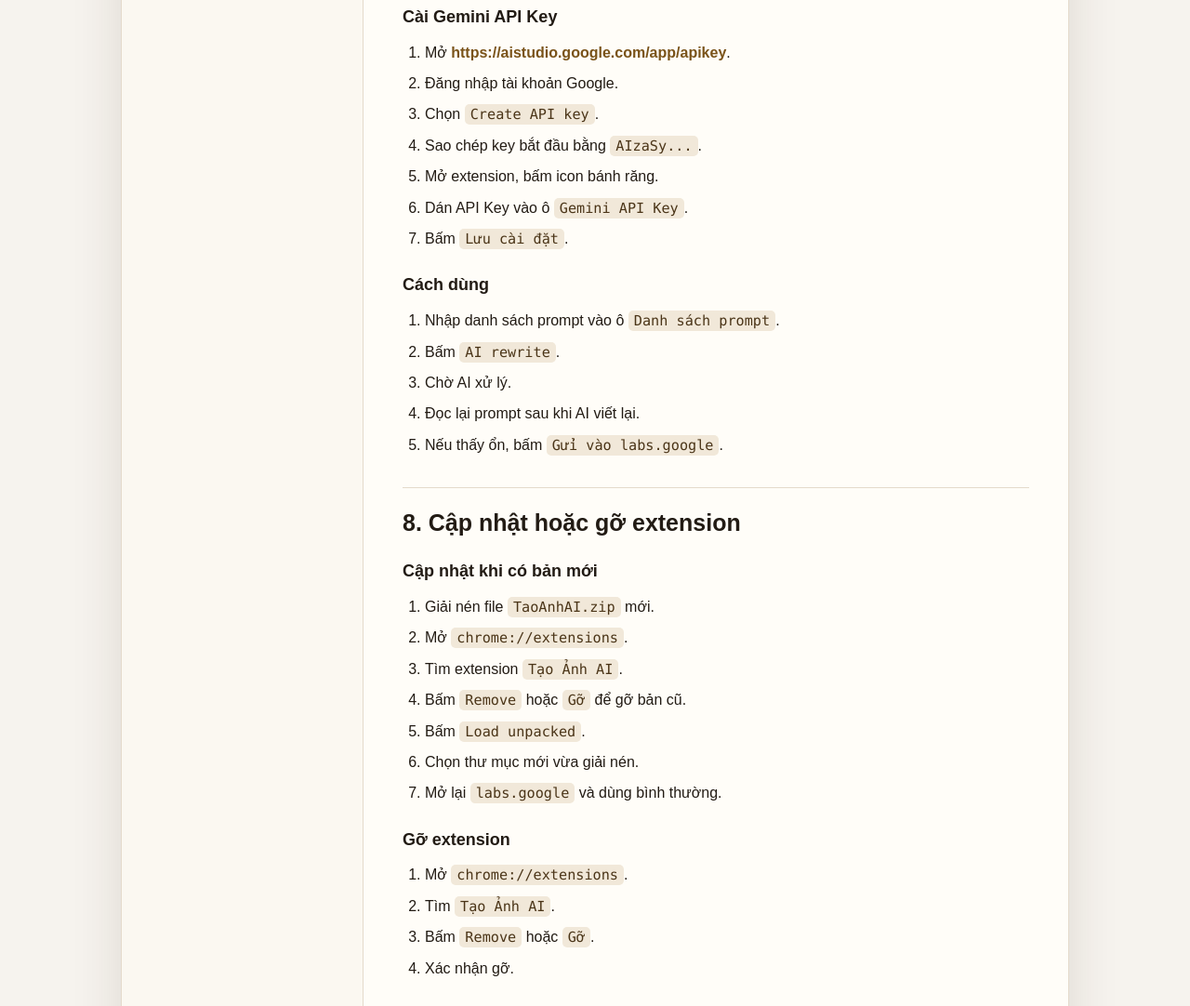
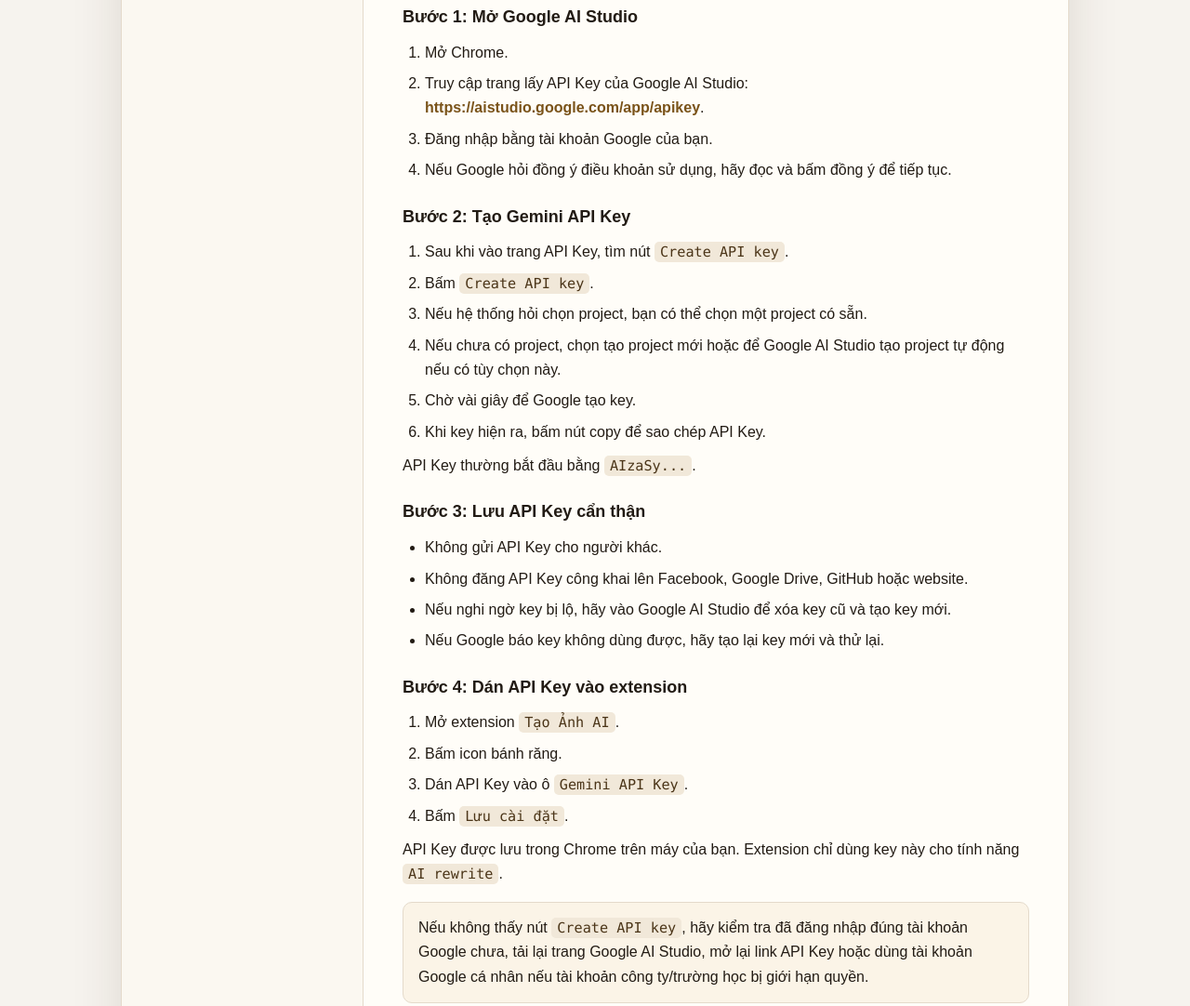
Before and after one commit to led14900/tao-anh-ai-extension, a browser extension: page HUONG_DAN_SU_DUNG.html in a window 1280 px wide. Shown: the part 4340-5422 px from the top of the page at 93% size. Drawn offline with Linux system fonts and the light colour scheme.

Commit message:
Add detailed Gemini API key guide

```diff
--- a/HUONG_DAN_SU_DUNG.html
+++ b/HUONG_DAN_SU_DUNG.html
@@ -445,16 +445,45 @@
           <p><code>AI rewrite</code> dùng Gemini API để viết lại prompt cho rõ ràng hơn, chi tiết hơn và phù hợp hơn với tạo ảnh.</p>
           <p>Tính năng này không bắt buộc. Nếu không dùng <code>AI rewrite</code>, bạn vẫn gửi prompt tự động bình thường.</p>
 
-          <h3>Cài Gemini API Key</h3>
+          <h3>Bước 1: Mở Google AI Studio</h3>
           <ol>
-            <li>Mở <a href="https://aistudio.google.com/app/apikey" target="_blank" rel="noopener">https://aistudio.google.com/app/apikey</a>.</li>
-            <li>Đăng nhập tài khoản Google.</li>
-            <li>Chọn <code>Create API key</code>.</li>
-            <li>Sao chép key bắt đầu bằng <code>AIzaSy...</code>.</li>
-            <li>Mở extension, bấm icon bánh răng.</li>
+            <li>Mở Chrome.</li>
+            <li>Truy cập trang lấy API Key của Google AI Studio: <a href="https://aistudio.google.com/app/apikey" target="_blank" rel="noopener">https://aistudio.google.com/app/apikey</a>.</li>
+            <li>Đăng nhập bằng tài khoản Google của bạn.</li>
+            <li>Nếu Google hỏi đồng ý điều khoản sử dụng, hãy đọc và bấm đồng ý để tiếp tục.</li>
+          </ol>
+
+          <h3>Bước 2: Tạo Gemini API Key</h3>
+          <ol>
+            <li>Sau khi vào trang API Key, tìm nút <code>Create API key</code>.</li>
+            <li>Bấm <code>Create API key</code>.</li>
+            <li>Nếu hệ thống hỏi chọn project, bạn có thể chọn một project có sẵn.</li>
+            <li>Nếu chưa có project, chọn tạo project mới hoặc để Google AI Studio tạo project tự động nếu có tùy chọn này.</li>
+            <li>Chờ vài giây để Google tạo key.</li>
+            <li>Khi key hiện ra, bấm nút copy để sao chép API Key.</li>
+          </ol>
+          <p>API Key thường bắt đầu bằng <code>AIzaSy...</code>.</p>
+
+          <h3>Bước 3: Lưu API Key cẩn thận</h3>
+          <ul>
+            <li>Không gửi API Key cho người khác.</li>
+            <li>Không đăng API Key công khai lên Facebook, Google Drive, GitHub hoặc website.</li>
+            <li>Nếu nghi ngờ key bị lộ, hãy vào Google AI Studio để xóa key cũ và tạo key mới.</li>
+            <li>Nếu Google báo key không dùng được, hãy tạo lại key mới và thử lại.</li>
+          </ul>
+
+          <h3>Bước 4: Dán API Key vào extension</h3>
+          <ol>
+            <li>Mở extension <code>Tạo Ảnh AI</code>.</li>
+            <li>Bấm icon bánh răng.</li>
             <li>Dán API Key vào ô <code>Gemini API Key</code>.</li>
             <li>Bấm <code>Lưu cài đặt</code>.</li>
           </ol>
+          <p>API Key được lưu trong Chrome trên máy của bạn. Extension chỉ dùng key này cho tính năng <code>AI rewrite</code>.</p>
+
+          <div class="note">
+            Nếu không thấy nút <code>Create API key</code>, hãy kiểm tra đã đăng nhập đúng tài khoản Google chưa, tải lại trang Google AI Studio, mở lại link API Key hoặc dùng tài khoản Google cá nhân nếu tài khoản công ty/trường học bị giới hạn quyền.
+          </div>
 
           <h3>Cách dùng</h3>
           <ol>
```
Also changed, not shown: 2 other files.
